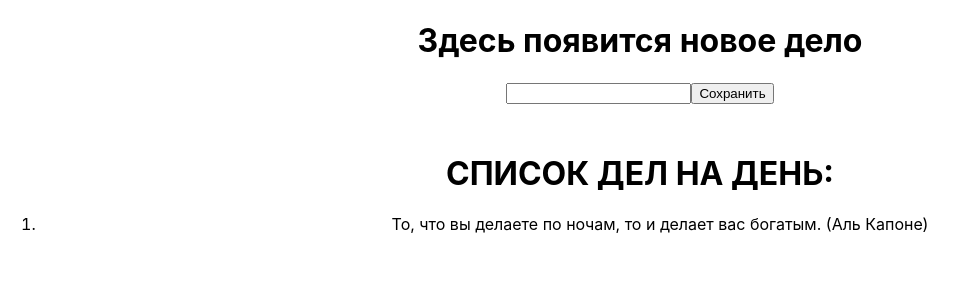
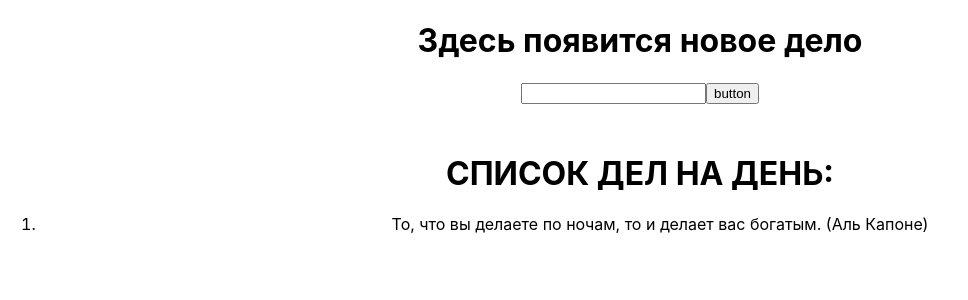
Before and after one commit to molniagrom/homework-front-main, a React (Create React App) app: page / in a window 1280 px wide. Shown: the top 300 px of the page, without its empty margins (0-968 px from the left). Built offline with nearby package versions, Linux system fonts and the light colour scheme.

Commit message:
make 4 homeWork

```diff
--- a/src/App.tsx
+++ b/src/App.tsx
@@ -9,8 +9,8 @@ function App() {
     <div className="App">
       {/*<HW1 />*/}
       {/*<HW2 />*/}
-      <HW3 />
-      {/*<HW4 />*/}
+      {/*<HW3 />*/}
+      <HW4 />
     </div>
   );
 }
```
